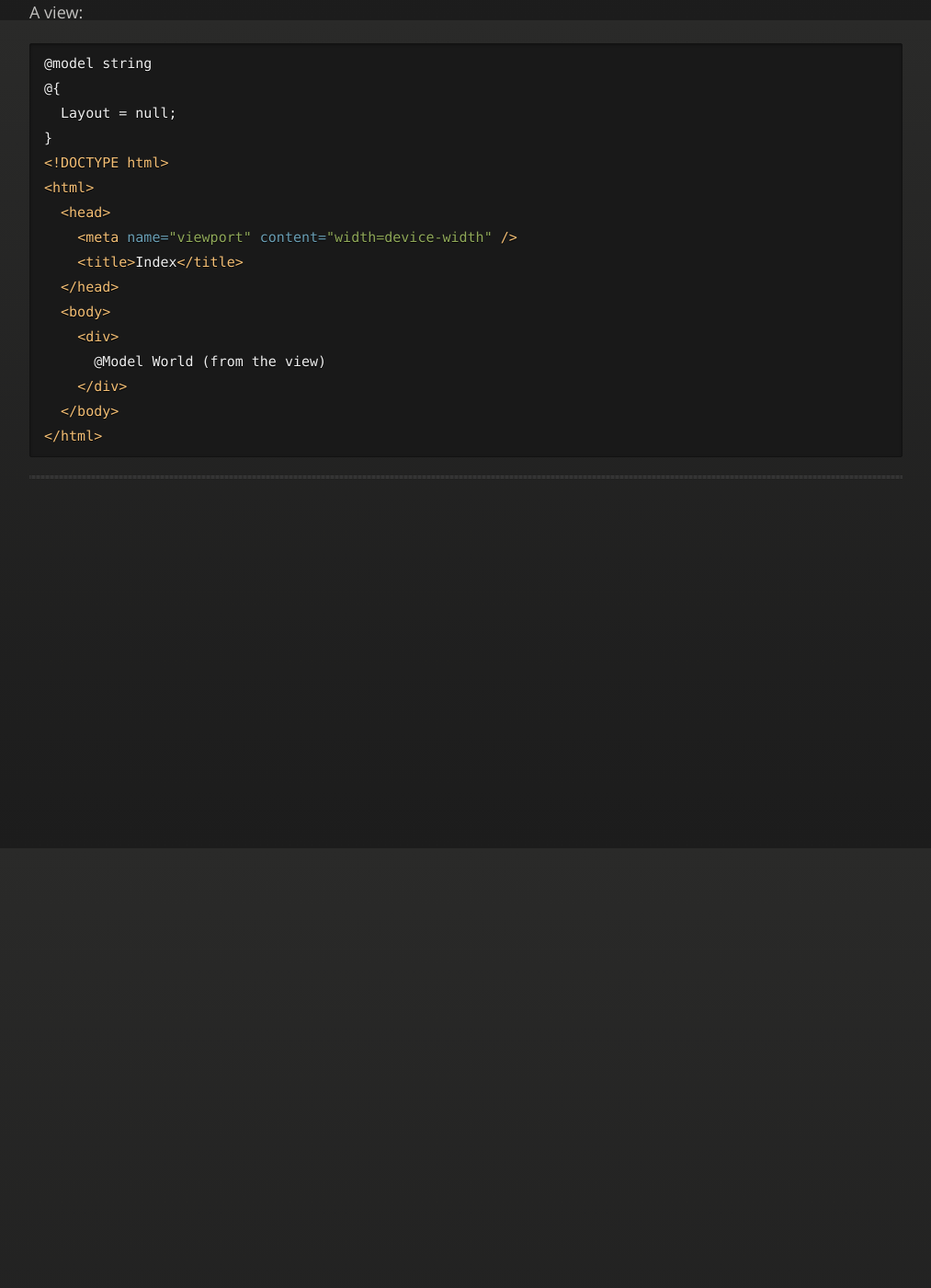
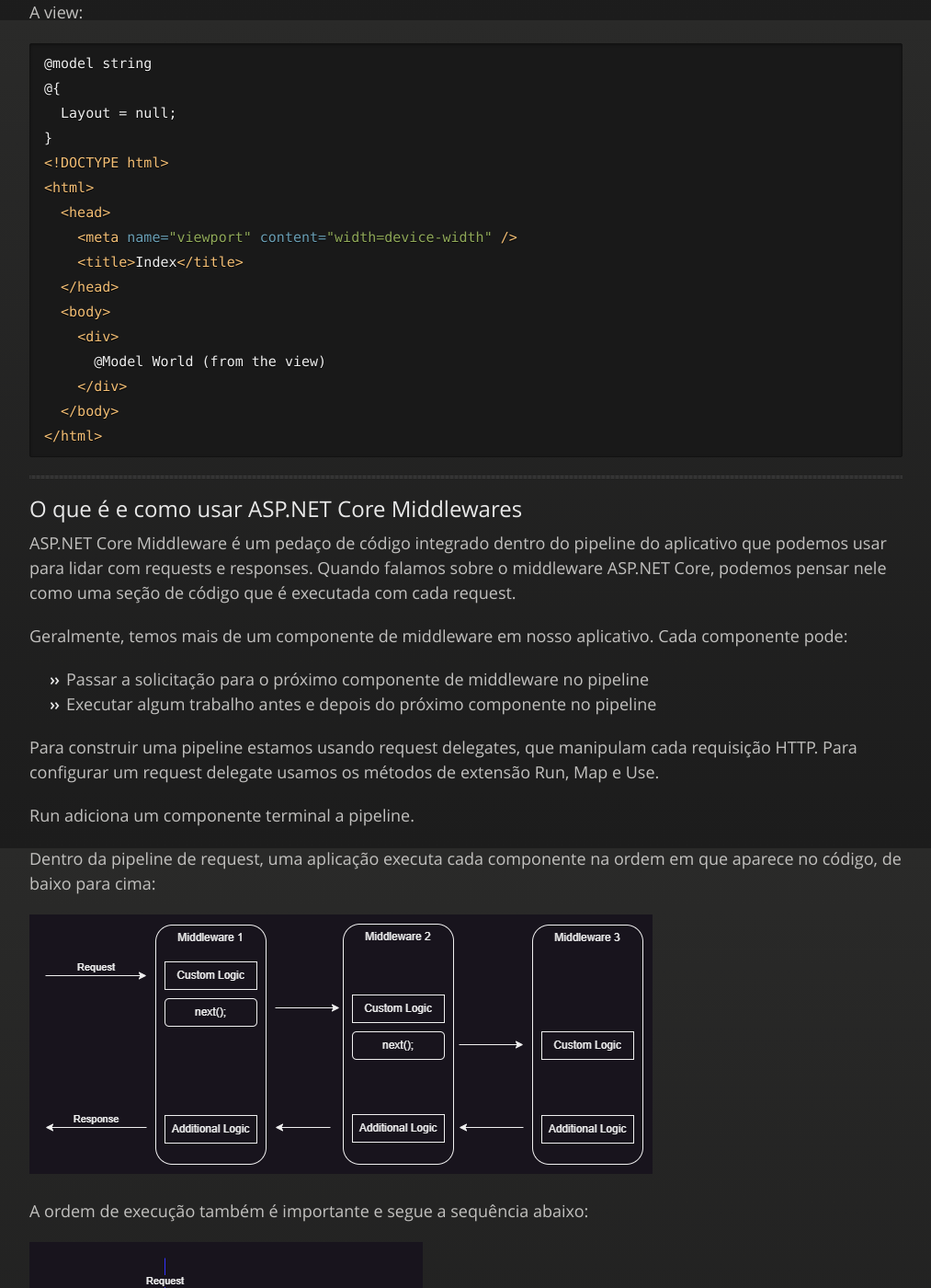
Before and after one commit to JeannAndrade/jeannandrade.github.io, a Jekyll site: the page built from content/net/aspnet/duvidasFrequentes/index.md, in a window 1280 px wide and 1400 px high, scrolled down 878 px. Shown: the whole window at 92% size, without its empty margins (108-1121 px from the left). Built offline with Jekyll 4.4.1, drawn with Linux system fonts in a browser that asks for light colours; our own code applies the rules of GitHub Pages for plain Markdown files; before the commit the page ends 1508 px from its top, so only the background shows below that.

Commit message:
algo sobre a pipeline de middlewares

````diff
--- a/content/net/aspnet/duvidasFrequentes/index.md
+++ b/content/net/aspnet/duvidasFrequentes/index.md
@@ -49,3 +49,26 @@ A view:
 ```
 
 ----
+
+## O que é e como usar ASP.NET Core Middlewares
+
+ASP.NET Core Middleware é um pedaço de código integrado dentro do pipeline do aplicativo que podemos usar para lidar com requests e responses.
+Quando falamos sobre o middleware ASP.NET Core, podemos pensar nele como uma seção de código que é executada com cada request.
+
+Geralmente, temos mais de um componente de middleware em nosso
+aplicativo. Cada componente pode:
+
+* Passar a solicitação para o próximo componente de middleware no pipeline
+* Executar algum trabalho antes e depois do próximo componente no pipeline
+
+Para construir uma pipeline estamos usando request delegates, que manipulam cada requisição HTTP. Para configurar um request delegate usamos os métodos de extensão Run, Map e Use.
+
+Run adiciona um componente terminal a pipeline.
+
+Dentro da pipeline de request, uma aplicação executa cada componente na ordem em que aparece no código, de baixo para cima:
+
+![Pipeline de request](../img/middleware.png)
+
+A ordem de execução também é importante e segue a sequência abaixo:
+
+![Ordem em que os componentes do middleware são executados](../img/middleware_order.png)
````
Also changed, not shown: content/net/aspnet/img/middleware.png (added), content/net/aspnet/img/middleware_order.png (added), 2 other files.
